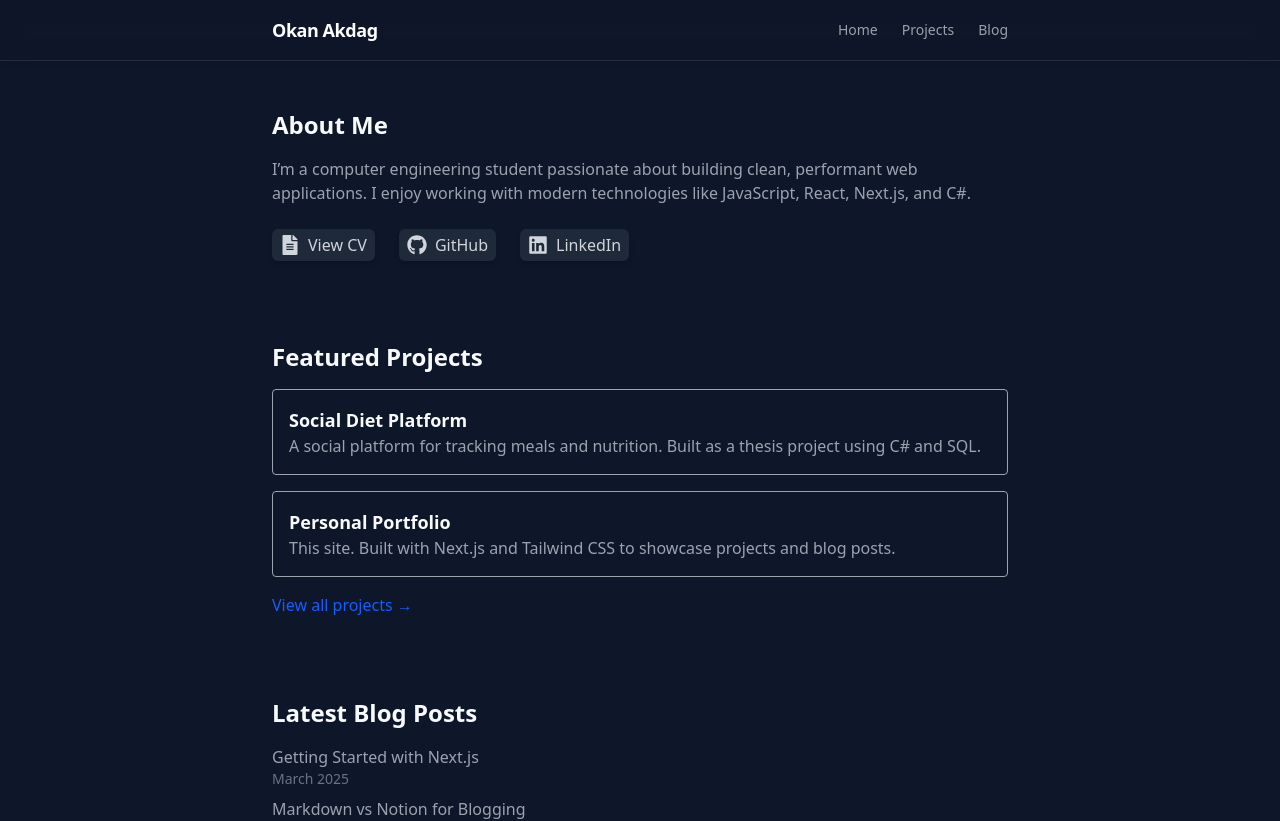
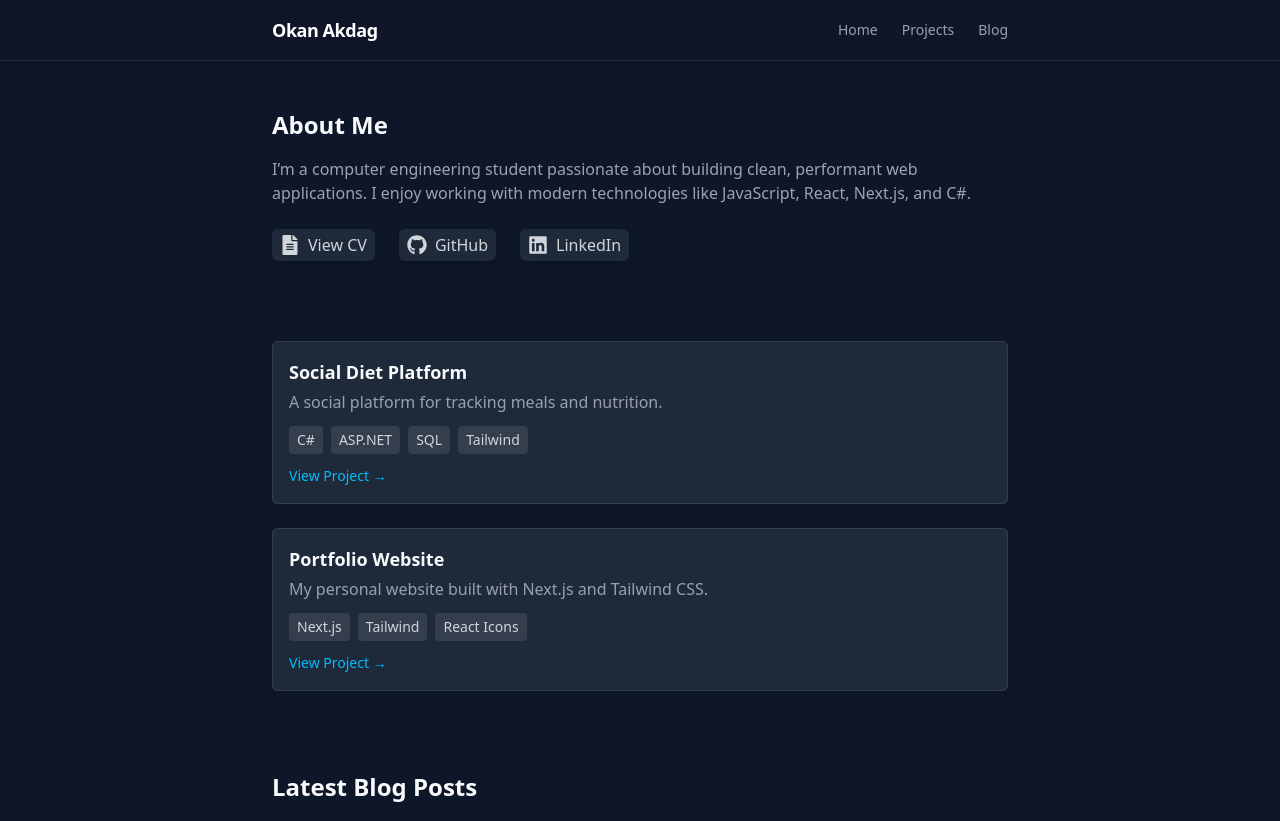
Before and after one commit to okanakdag/okanakdag-website, a Next.js app: page / in a window 1280 px wide. Shown: the top 821 px of the page. Built offline with nearby package versions, Linux system fonts and the light colour scheme.

Commit message:
Mapped project cards on home page

```diff
--- a/src/pages/index.js
+++ b/src/pages/index.js
@@ -1,5 +1,8 @@
 import Footer from "../components/Footer";
 import Navbar from "../components/Navbar";
+import ProjectCard from "../components/ProjectCard";
+import projects from "../data/projectsData";
+
 import { FaGithub, FaLinkedin, FaFileAlt } from "react-icons/fa";
 
 export default function Home() {
@@ -52,24 +55,11 @@ function AboutSection() {
 function ProjectsPreview() {
   return (
     <section>
-      <h2 className="text-2xl font-semibold mb-4">Featured Projects</h2>
-      <div className="space-y-4">
-        <div className="p-4 border rounded">
-          <h3 className="text-lg font-bold">Social Diet Platform</h3>
-          <p>
-            A social platform for tracking meals and nutrition. Built as a thesis project using C# and SQL.
-          </p>
-        </div>
-        <div className="p-4 border rounded">
-          <h3 className="text-lg font-bold">Personal Portfolio</h3>
-          <p>
-            This site. Built with Next.js and Tailwind CSS to showcase projects and blog posts.
-          </p>
-        </div>
-      </div>
-      <a href="/projects" className="block mt-4 text-blue-600 hover:underline">
-        View all projects →
-      </a>
+<div className="space-y-6">
+  {projects.map((project) => (
+    <ProjectCard key={project.title} {...project} />
+  ))}
+</div>
     </section>
   );
 }
```
